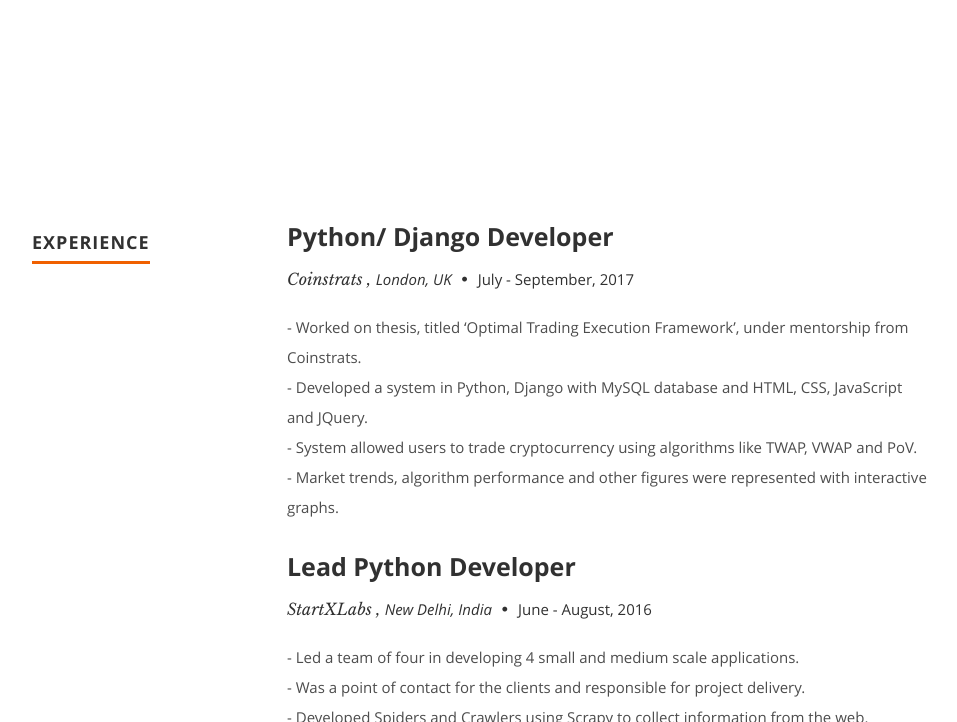
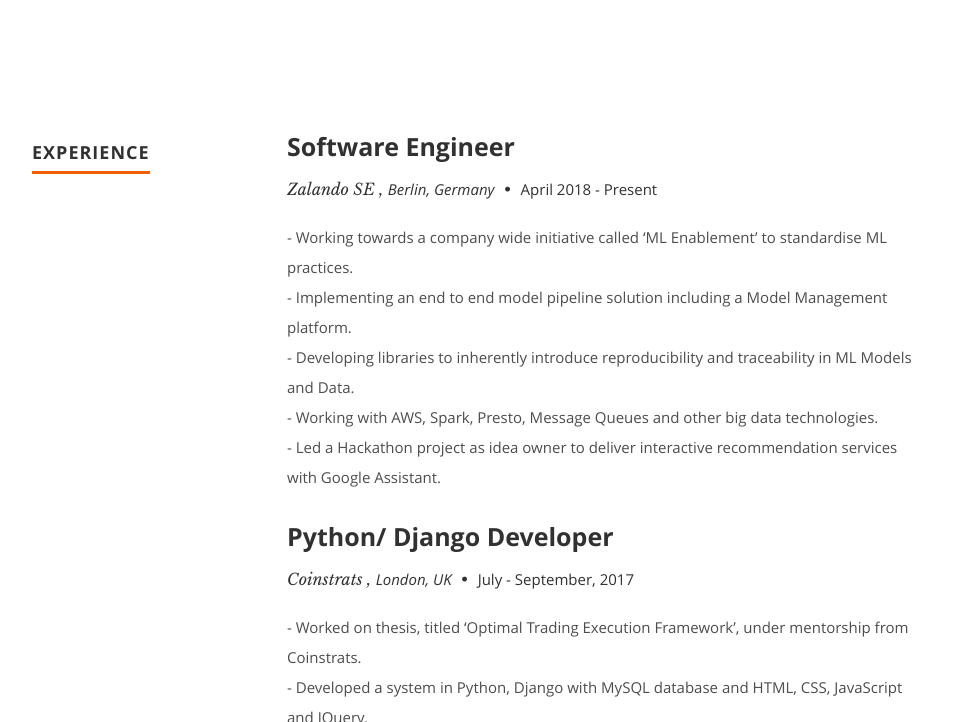
Before and after one commit to swakeert/swakeert.com, a plain HTML site: page index.html in a window 1280 px wide. Shown: the part 1910-2632 px from the top of the page, without its empty margins (118-1075 px from the left). Drawn offline with nearby package versions, Linux system fonts and the light colour scheme.

Commit message:
Update information

```diff
--- a/index.html
+++ b/index.html
@@ -70,7 +70,7 @@
          <div class="banner-text">
             <h1 class="responsive-headline">I'm Swakeert Jain.</h1>
 	            <h3>
-	            	I'm a London based
+	            	I'm
 	            	<span>
 	            		Full Stack Web Developer
 	            	</span>
@@ -86,7 +86,7 @@
 	            	<span>
 	            		Web Development
 	            	</span>
-		            	creating robust back ends and awesome UIs.
+		            	creating robust back ends with experience in Big Data.
 		            	Let's
 		            <a class="smoothscroll" href="#about">
 		            	start scrolling
@@ -164,8 +164,8 @@
             <h2>About Me</h2>
 
             <p>
-				As a firm believer in the fact that the future of the world lies around computers, I like to spend most of my time associated with technology. I possess an infinite hunger to learn more about the working and applications of computers. I am an enthusiastic, self-motivated and proactive Full Stack Python/ Django web developer with 2+ years of experience, delivering data centric applications as part of team and in capacity of leader.
-            </p>
+	            As a firm believer in the fact that the future of the world lies around computers, I like to spend most of my time associated with technology. I possess an infinite hunger to learn more about the working and applications of computers. I am an enthusiastic, self-motivated and proactive Full Stack Engineer with 3+ years of experience, delivering data centric applications as part of team and in capacity of leader. Having completed my Masters from University College London, I am currently working with Zalando as a software engineer in the Big Data and ML space.
+			</p>
 
             <div class="row">
 
@@ -174,8 +174,8 @@
                   <h2>Contact Details</h2>
                   <p class="address">
 						   <span>
-						   	<a href="tel:+4407835187355">
-							    +44 (0) 7835187355
+						   	<a href="tel:+4915258464806
+							    +49 152 58464806
 							</a>
 						   </span>
 						   <br>
@@ -220,10 +220,6 @@
 
          <div class="nine columns main-col">
 
-            <p>
-            I possess an infinite hunger to learn more about the working and application of computers, grasping every opportunity I get to learn anything and everything about them.
-            </p>
-
 				<div class="bars">
 
 				   <ul class="skills">
@@ -262,6 +258,45 @@
          </div>
 
          <div class="nine columns main-col">
+
+            <div class="row item">
+
+               <div class="twelve columns">
+
+				  <h3>
+					Software Engineer
+				  </h3>
+                  <p class="info">
+                     <a href="http://coinstrats.com/" target="_blank">
+                        Zalando SE
+                     </a>
+                     ,
+                  	<em>
+                  		Berlin, Germany
+                  	</em>
+                  	<span>
+                  		&bull;
+                  	</span>
+                  	<em class="date">
+                  		April 2018 - Present
+                  	</em>
+                  </p>
+
+                  <p>
+					- Working towards a company wide initiative called ‘ML Enablement’ to standardise ML practices.
+				  	<br/>
+					- Implementing an end to end model pipeline solution including a Model Management platform.
+					<br/>
+					- Developing libraries to inherently introduce reproducibility and traceability in ML Models and Data.
+					<br/>
+					- Working with AWS, Spark, Presto, Message Queues and other big data technologies.
+					<br/>
+					- Led a Hackathon project as idea owner to deliver interactive recommendation services with Google Assistant.
+                  </p>
+
+               </div>
+
+            </div> <!-- item end -->
 
             <div class="row item">
 
```
